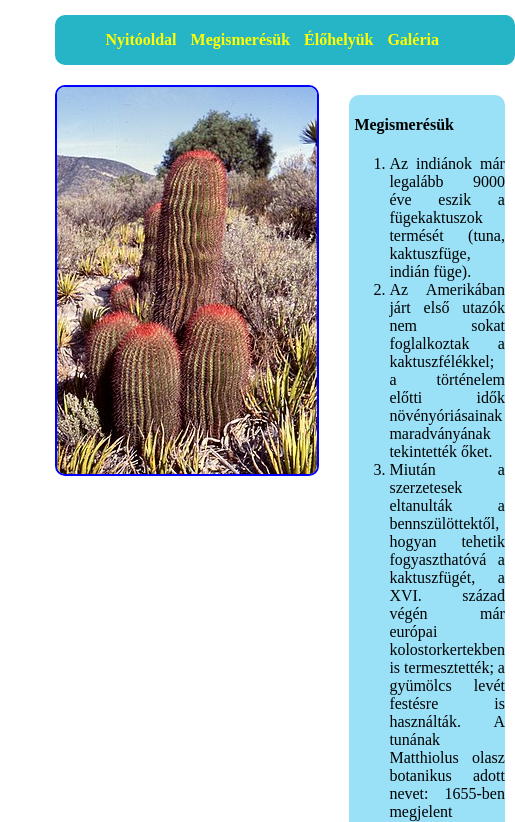
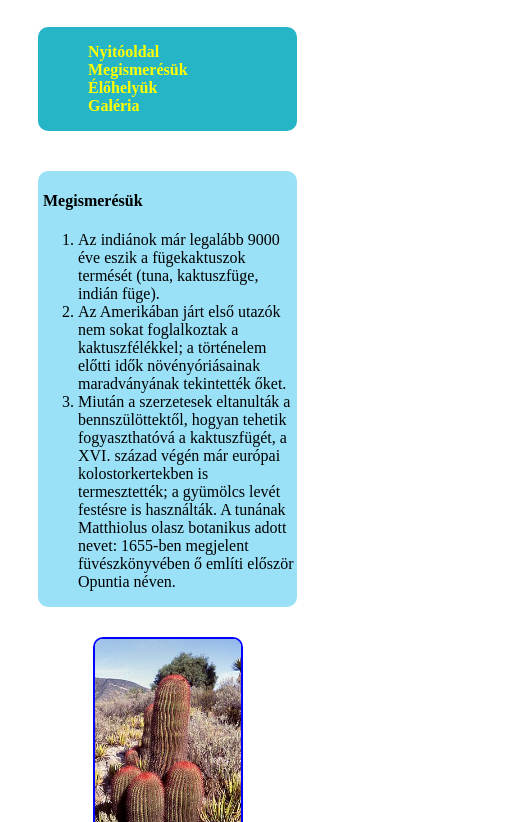
Before and after one commit to TheMenta/kaktusz1, a plain HTML site: page index.html in a window 390 px wide. Shown: the part 107-929 px from the top of the page, 515 px wide, since content can reach past the window. Drawn offline with Linux system fonts and the light colour scheme.

Commit message:
nagy siker bejossz tessek
a nevem borat

```diff
--- a/style.css
+++ b/style.css
@@ -89,3 +89,65 @@ footer{
     padding: 20px;
     color: white;
 }
+@media screen and (max-width:700px){
+    main{
+        margin: auto;
+        width: 80%;
+        display: grid;
+        grid-template-areas: "h  "
+                            "n "
+                            " a"
+                            "as"
+                            "f ";
+    }
+    nav ul li{
+        list-style: none;
+        display: block;
+    }
+    nav{
+        height: auto;
+    }
+    article{
+        max-width: fit-content;
+        text-align: start;
+    }
+    aside img{
+        max-width: 200px;
+
+    }
+    aside{
+        margin: auto;
+    }
+}
+@media screen and (max-width:400px){
+    main{
+        margin: 10px;
+        display: grid;
+        grid-template-areas: "h h "
+                            "n n"
+                            "a a"
+                            "as as"
+                            "f f";
+    }
+    nav ul li{
+        list-style: none;
+        display: block;
+    }
+    nav{
+        height: auto;
+        margin: 20px;
+    }
+    article{
+        max-width: fit-content;
+        text-align: start;
+    }
+    aside img{
+        max-width: 150px;
+    }
+    aside{
+        margin: auto;
+    }
+    .kepek img{
+        width: 150px;
+    }
+}
```
